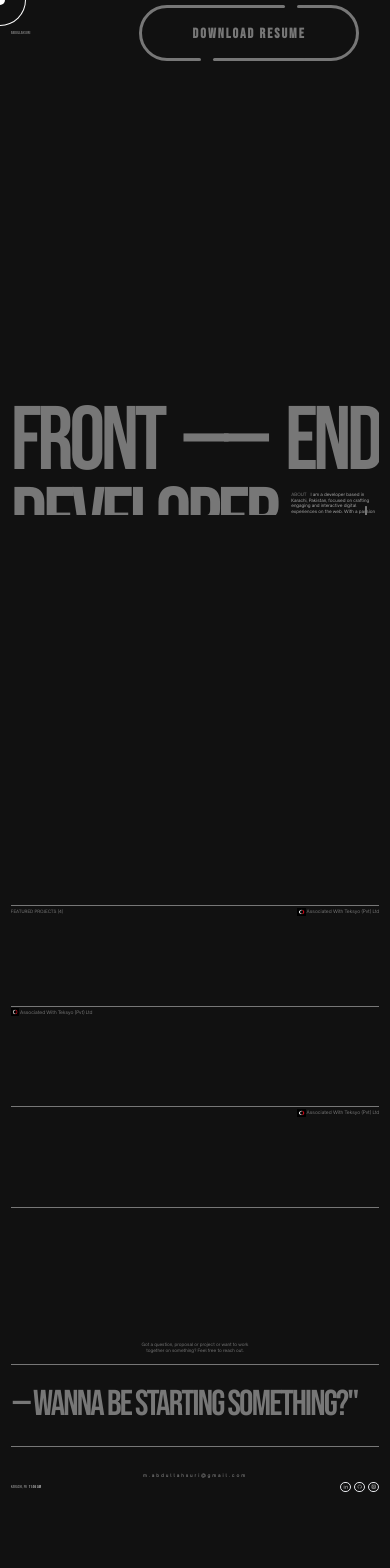
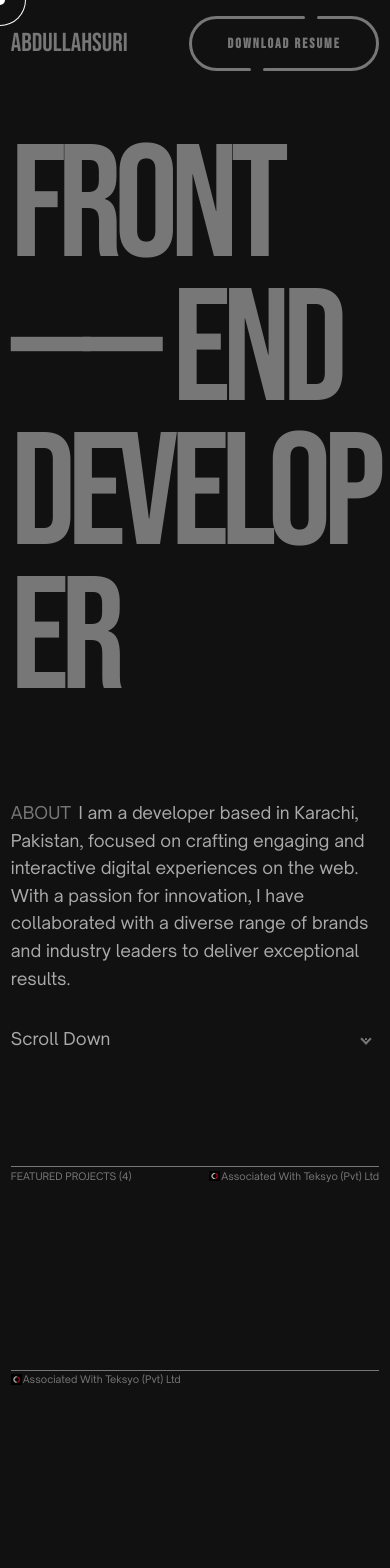
Before and after one commit to Abullah02/abdullah-portfolio-2024, a Vue app: page / in a window 390 px wide. Shown: the top 1568 px of the page. Before the commit the page ends 1499 px from the top, so only its background shows below. Built offline with nearby package versions, Linux system fonts and the light colour scheme.

Commit message:
responsive fixes

```diff
--- a/src/css/_custom.css
+++ b/src/css/_custom.css
@@ -283,7 +283,7 @@ html {
     }
   }
 
-  .container {
+  .button-container {
     width: 100%;
     /* height: 300px; */
     display: flex;
@@ -643,3 +643,15 @@ html {
     transform-origin: right;
   }
   /* ================ Custom Link Animation End =============== */
+
+
+  /* ================ Media Queries =============== */
+  @media only screen and (max-width: 640px) {
+    .button {
+      width: 190px;
+    }
+    .button-container {
+      height: 55px;
+    }
+  }
+  /* ================ Media Queries End =============== */
--- a/src/pages/Home.vue
+++ b/src/pages/Home.vue
@@ -33,13 +33,13 @@
   <SiteLoader v-if="aaa" />
   <div>
     <!-- <Header /> -->
-    <section ref="header" class="flex items-center justify-between px-16 pt-8">
-      <div class="flex items-center">
+    <section ref="header" class="flex items-center justify-between px-16 sm:pt-8 pt-[6rem] sm:mb-0 mb-[24rem]">
+      <div class="flex items-center sm:text-[3.4rem] text-[26px]">
         <span class="abudllah inline-block relative overflow-hidden">Abdullah</span>
         <span>Suri</span>
       </div>
       <div>
-        <div class="container">
+        <div class="button-container">
           <a href="Abdullah-Resume.pdf" download class="button type--C">
             <div class="button__line"></div>
             <div class="button__line"></div>
@@ -50,8 +50,9 @@
         </div>
       </div>
     </section>
-    <!-- Hero Section -->
-    <section class="relative overflow-hidden flex justify-center flex-col h-screen px-16">
+
+    <!-- Hero Section Desktop -->
+    <section class="relative overflow-hidden sm:flex justify-center flex-col h-screen px-16 hidden">
       <div class="overflow-hidden">
         <div ref="headingContainer" class="relative flex items-center justify-between gap-5"> <!--data-aos="fade-up" data-aos-duration="500"-->
           <h1 ref="heading" id="HeroRightHeading">
@@ -88,26 +89,53 @@
                 </div>
             </span>
           </span>
-          <div ref="blackStripTwo" class="absolute bg-[#111111] right-0 left-0 bottom-0 w-[2000px] h-[50px]"></div>
         </div>
       </div>
     </section>
+
+    <!-- Hero Section Mobile -->
+    <section class="relative overflow-hidden px-16 sm:hidden text-[160px] leading-[.9] tracking-[-.05em] break-words">
+      Front
+      <br>
+      <span v-for="letter in dashes">{{ letter }}</span>  End
+      <br>
+      developer
+
+      <div class="custom-font text-regular-text-color text-[17px] tracking-[0px] leading-relaxed mt-[32rem]">
+        <span class="uppercase text-text-color mr-4">About</span>
+        I am a developer based in Karachi, Pakistan, focused on crafting engaging and interactive digital experiences on the web. With a passion for innovation, I have collaborated with a diverse range of brands and industry leaders to deliver exceptional results.
+        <span class="flex items-center justify-between pt-[12rem] pr-10">
+          <span>Scroll Down</span>
+            <div id="wrapper-inner">
+              <div id="scroll-down">
+                <span class="arrow-down">
+                <!-- css generated icon -->
+                </span>
+                <!-- <span id="scroll-title">
+                  Scroll down
+                </span> -->
+              </div>
+            </div>
+        </span>
+      </div>
+    </section>
+
     <!-- Portfolio Section -->
-    <section class="px-16 uppercase">
+    <section class="px-16 uppercase sm:mt-0 mt-[42rem]">
       <!-- Left ro right bar -->
       <div class="relative w-full h-px bg-transparent">
         <span ref="leftToRightLineOne" class="absolute h-px w-full bg-[#777] origin-left"></span>
       </div>
 
       <!-- project 1  -->
-      <div class="relative overflow-hidden py-20">
+      <div class="relative overflow-hidden sm:py-20 py-[24rem]" >
         <div class="absolute right-0 top-2 w-full custom-font flex items-center justify-between">
-          <span ref="featureProject">
+          <span ref="featureProject" class="sm:text-[1.7rem] text-[10px]" >
             FEATURED
             PROJECTS (4)
           </span>
-          <span ref="associatedOne" class="tracking-normal text-[1.7rem] custom-font capitalize flex items-center gap-1.5">
-            <img src="@/assets/teksyo_logo.jfif" class="size-12" alt="">
+          <span ref="associatedOne" class="tracking-normal sm:text-[1.7rem] text-[10px] custom-font capitalize flex items-center gap-1.5">
+            <img src="@/assets/teksyo_logo.jfif" class="sm:size-12 size-16" alt="">
             <a href="https://www.teksyo.com/" target="_blank">Associated with Teksyo (Pvt) Ltd</a>
           </span>
         </div>
@@ -125,9 +153,9 @@
       </div>
 
       <!-- Project 2 -->
-      <div class="relative overflow-hidden py-20">
-        <span ref="associatedTwo" class="absolute top-2 tracking-normal text-[1.7rem] custom-font capitalize flex items-center gap-1.5">
-          <img src="@/assets/teksyo_logo.jfif" class="size-12" alt="">
+      <div class="relative overflow-hidden sm:py-20 py-[24rem]">
+        <span ref="associatedTwo" class="absolute top-2 tracking-normal sm:text-[1.7rem] text-[10px] custom-font capitalize flex items-center gap-1.5">
+          <img src="@/assets/teksyo_logo.jfif" class="sm:size-12 size-16" alt="">
           <a href="https://www.teksyo.com/" target="_blank">Associated with Teksyo (Pvt) Ltd</a>
         </span>
         <h2 ref="portfolioHeadingRightOne" class="whitespace-nowrap">
@@ -141,9 +169,9 @@
       </div>
 
       <!-- Project 3 -->
-      <div class="relative overflow-hidden py-20">
-        <span ref="associatedThree" class="absolute right-0 top-2 tracking-normal text-[1.7rem] custom-font capitalize flex items-center gap-1.5">
-          <img src="@/assets/teksyo_logo.jfif" class="size-12" alt="">
+      <div class="relative overflow-hidden sm:py-20 py-[24rem]">
+        <span ref="associatedThree" class="absolute right-0 top-2 tracking-normal sm:text-[1.7rem] text-[10px] custom-font capitalize flex items-center gap-1.5">
+          <img src="@/assets/teksyo_logo.jfif" class="sm:size-12 size-16" alt="">
           <a href="https://www.teksyo.com/" target="_blank">Associated with Teksyo (Pvt) Ltd</a>
         </span>
         <h2 ref="portfolioHeadingLeftTwo" class="whitespace-nowrap">
@@ -157,14 +185,15 @@
       </div>
 
       <!-- Project 4 -->
-      <div class="relative overflow-hidden py-20">
+      <div class="relative overflow-hidden sm:py-20 py-[24rem]">
         <h2 ref="portfolioHeadingRightTwo" class="whitespace-nowrap">
           <a href="https://abdullah-suri.netlify.app/" target="_blank" class="custom-link transition-all duration-500">My Old Portfolio - Abdullah Suri</a>
         </h2>
       </div>
     </section>
+
     <!-- Contact Section -->
-    <section class="px-16 text-center overflow-hidden mt-52">
+    <section class="px-16 text-center overflow-hidden sm:mt-52 mt-[62rem]">
       <div class="hero-para custom-font !leading-tight mb-16">Got a question, proposal or project or want to work <br> together on something? Feel free to reach out.</div>
 
       <div class="overflow-hidden">
```
